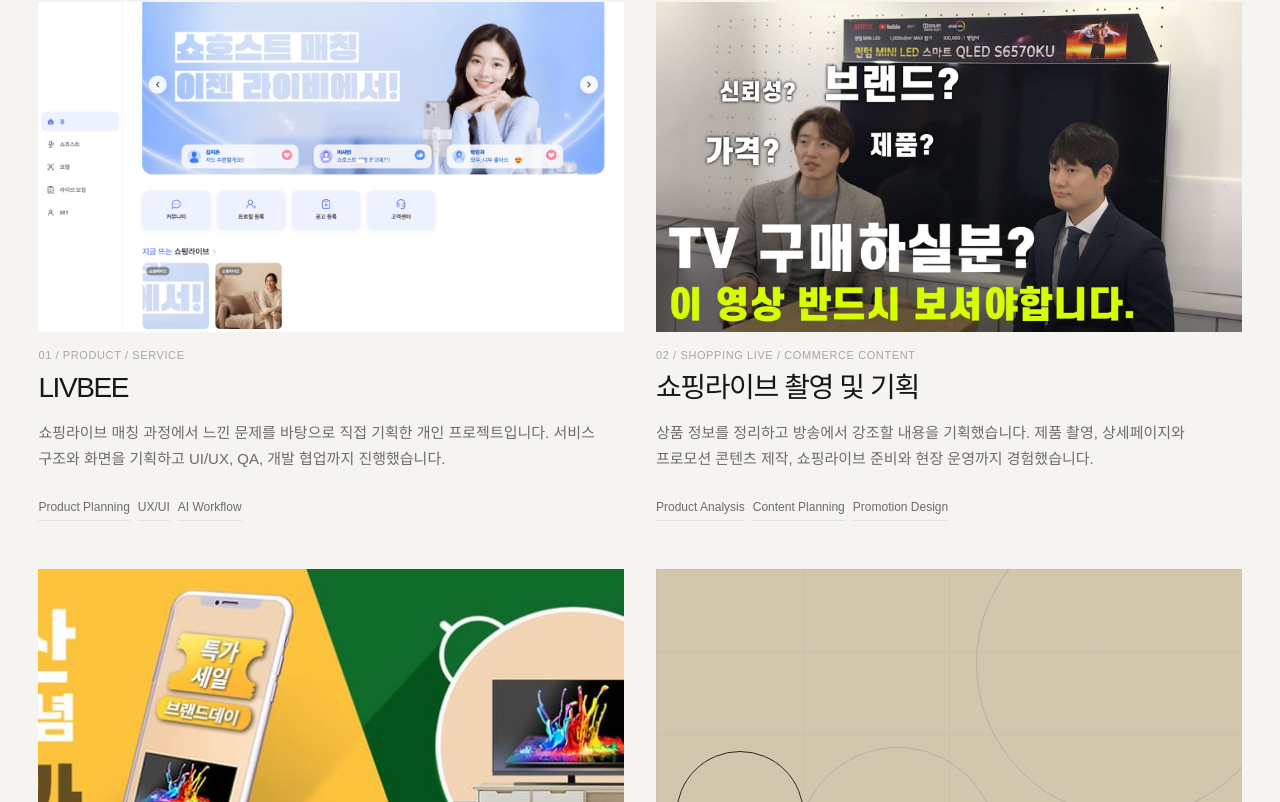
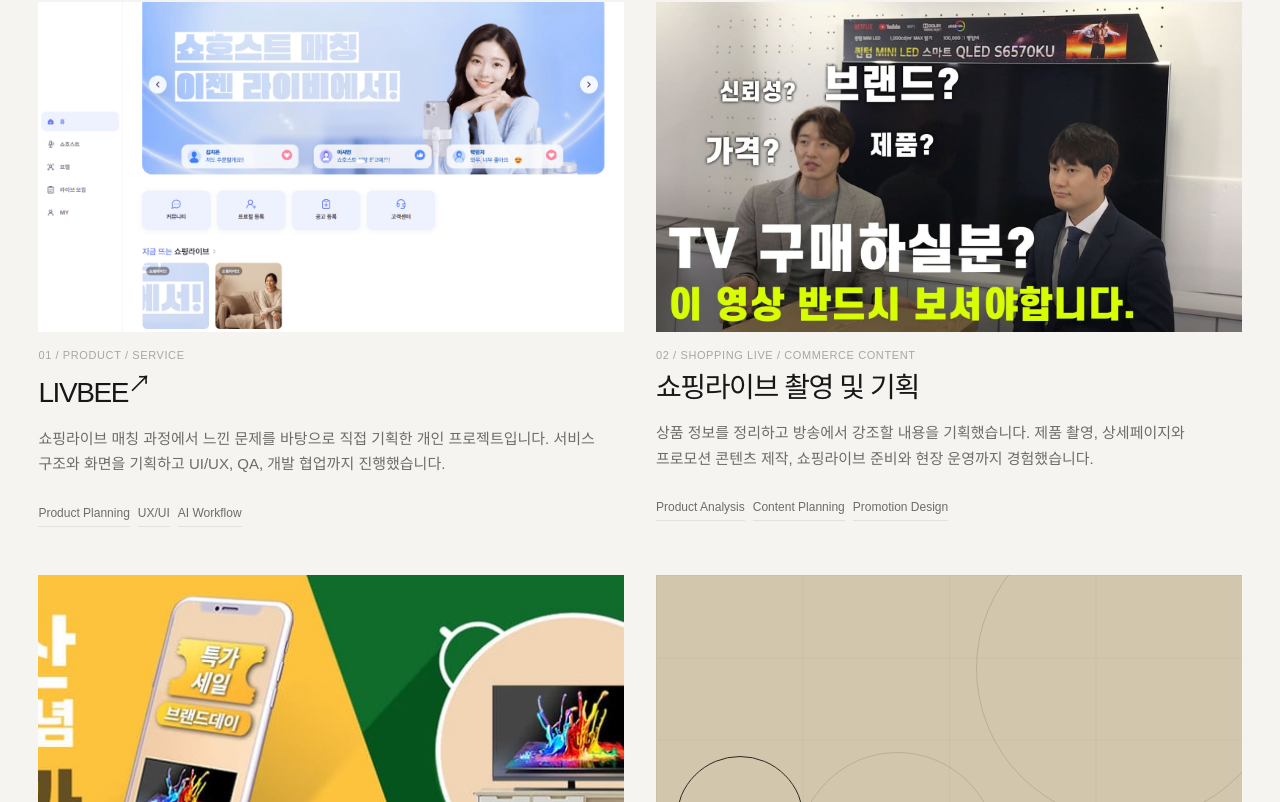
Before and after one commit to livee0322/taewoong-portfolio, a Next.js app: page / in a window 1280 px wide. Shown: the part 1874-2676 px from the top of the page. Built offline with nearby package versions, Linux system fonts and the light colour scheme; no server answers; the database is empty.

Commit message:
feat: add LIVBEE external service links

```diff
--- a/src/components/project/ProjectCard.tsx
+++ b/src/components/project/ProjectCard.tsx
@@ -5,19 +5,49 @@
   project: Project;
 };
 
+const LIVBEE_URL = "https://www.livbee.co.kr/?utm_source=portfolio&utm_medium=referral&utm_campaign=taewoong_portfolio&utm_content=livbee_project";
+
 export function ProjectCard({ project }: ProjectCardProps) {
+  const isLivbee = project.slug === "livbee";
+
+  const media = (
+    <MediaPlaceholder
+      media={project.thumbnail}
+      priority={project.sortOrder === 1}
+      fit={project.slug === "shopping-live" ? "contain" : undefined}
+    />
+  );
+
   return (
     <article className="project-card">
       <div className="project-card-media">
-        <MediaPlaceholder
-          media={project.thumbnail}
-          priority={project.sortOrder === 1}
-          fit={project.slug === "shopping-live" ? "contain" : undefined}
-        />
+        {isLivbee ? (
+          <a
+            href={LIVBEE_URL}
+            target="_blank"
+            rel="noreferrer"
+            aria-label="LIVBEE 서비스 새 탭에서 열기"
+          >
+            {media}
+          </a>
+        ) : media}
       </div>
       <div className="project-card-meta">
         <p className="eyebrow">{project.number} / {project.category}</p>
-        <h3>{project.title}</h3>
+        <h3>
+          {project.title}
+          {isLivbee ? (
+            <a
+              href={LIVBEE_URL}
+              target="_blank"
+              rel="noreferrer"
+              aria-label="LIVBEE 서비스 새 탭에서 열기"
+              title="LIVBEE 바로가기"
+            >
+              <sup aria-hidden="true">↗</sup>
+            </a>
+          ) : null}
+        </h3>
         <p className="project-card-summary">{project.summary}</p>
         <ul className="project-card-tags" aria-label={`${project.title} 역할`}>
           {project.roles.slice(0, 3).map((role) => <li key={role}>{role}</li>)}
```
